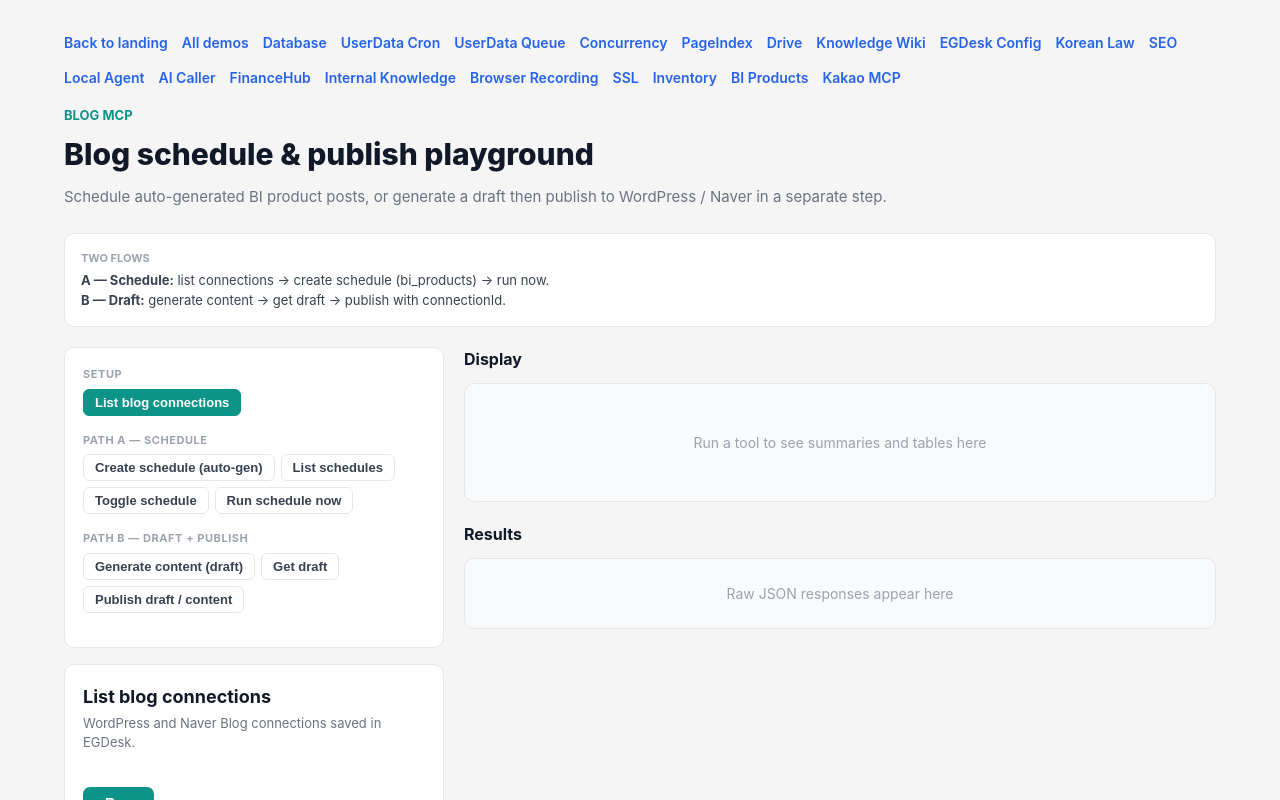
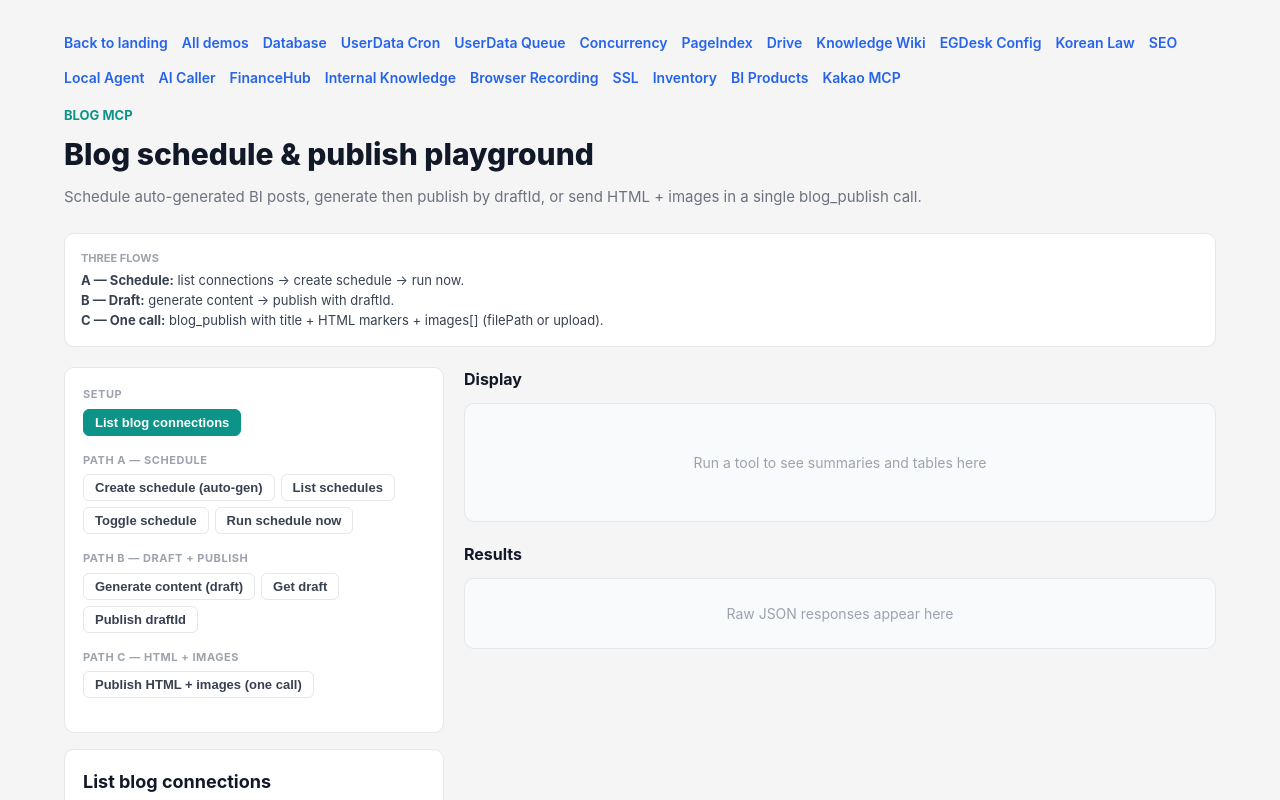
Before and after one commit to minseochh02/egdesk-system-demo, a Next.js app: page /blog-mcp in a window 1280 px wide. Shown: the top 800 px of the page. Built offline with nearby package versions, Linux system fonts and the light colour scheme.

Commit message:
Add Path C blog publish demo for HTML and images in one call.
Extend the Blog MCP playground with inline marker + images workflow, image table output, and helperName-based tool selection.

Co-authored-by: Cursor <cursoragent@cursor.com>

```diff
--- a/app/blog-mcp/page.tsx
+++ b/app/blog-mcp/page.tsx
@@ -6,6 +6,26 @@ import {
   playgroundStyles,
   type PlaygroundToolDef,
 } from '@/components/mcp-playground';
+
+const SAMPLE_HTML = `<h2>Why this product stands out</h2>
+<p>Opening paragraph with the core benefit for your audience.</p>
+[IMAGE:Product hero shot on a clean desk:header]
+<p>Details about how it works in daily use, with a concrete example.</p>
+[IMAGE:Close-up of key feature in use:content]
+<p>Closing call to action inviting the reader to try it.</p>`;
+
+const SAMPLE_IMAGES_JSON = `[
+  {
+    "description": "Product hero shot on a clean desk",
+    "placement": "header",
+    "filePath": "/absolute/path/to/hero.png"
+  },
+  {
+    "description": "Close-up of key feature in use",
+    "placement": "content",
+    "filePath": "/absolute/path/to/detail.png"
+  }
+]`;
 
 const TOOLS: PlaygroundToolDef[] = [
   {
@@ -141,7 +161,7 @@ const TOOLS: PlaygroundToolDef[] = [
     name: 'blog_generate_content',
     title: 'Generate content (draft)',
     description:
-      'Path B step 1 — generate a draft without publishing. Pass productName + biSnapshotId to use product tone/images.',
+      'Path B step 1 — generate a draft + local image filePaths without publishing. Pass productName + biSnapshotId to use product tone/images.',
     category: 'draft',
     fields: [
       {
@@ -173,6 +193,12 @@ const TOOLS: PlaygroundToolDef[] = [
         type: 'string',
       },
       {
+        name: 'includeContent',
+        label: 'Include full HTML in response',
+        type: 'boolean',
+        defaultValue: true,
+      },
+      {
         name: 'textModel',
         label: 'Text model (optional)',
         type: 'string',
@@ -187,7 +213,7 @@ const TOOLS: PlaygroundToolDef[] = [
   {
     name: 'blog_get_draft',
     title: 'Get draft',
-    description: 'Inspect a generated draft. Turn on includeContent for full HTML.',
+    description: 'Inspect a generated draft. Turn on includeContent for full HTML + images.',
     category: 'draft',
     fields: [
       {
@@ -207,8 +233,8 @@ const TOOLS: PlaygroundToolDef[] = [
   },
   {
     name: 'blog_publish',
-    title: 'Publish draft / content',
-    description: 'Path B step 2 — publish a draftId (or inline title+content) to WordPress or Naver.',
+    title: 'Publish draftId',
+    description: 'Path B step 2 — publish a stored draftId (images already on the draft).',
     category: 'draft',
     fields: [
       {
@@ -221,17 +247,8 @@ const TOOLS: PlaygroundToolDef[] = [
         name: 'draftId',
         label: 'Draft ID',
         type: 'string',
-        placeholder: 'Preferred — from Generate content',
-      },
-      {
-        name: 'title',
-        label: 'Inline title (if no draft)',
-        type: 'string',
-      },
-      {
-        name: 'content',
-        label: 'Inline HTML content (if no draft)',
-        type: 'textarea',
+        required: true,
+        placeholder: 'From Generate content',
       },
       {
         name: 'tags',
@@ -241,16 +258,89 @@ const TOOLS: PlaygroundToolDef[] = [
       },
     ],
   },
+  {
+    name: 'blog_publish',
+    title: 'Publish HTML + images (one call)',
+    description:
+      'Path C — send title, HTML with [IMAGE:…] markers, and images[] in a single blog_publish call. Upload files below or paste filePath / dataBase64 JSON.',
+    category: 'inline',
+    helperName: 'publish_with_images',
+    fields: [
+      {
+        name: 'connectionId',
+        label: 'Connection ID',
+        type: 'string',
+        required: true,
+        placeholder: 'From List blog connections',
+      },
+      {
+        name: 'title',
+        label: 'Title',
+        type: 'string',
+        required: true,
+        defaultValue: 'Demo: inline draft + images',
+      },
+      {
+        name: 'content',
+        label: 'HTML content (with markers)',
+        type: 'textarea',
+        required: true,
+        defaultValue: SAMPLE_HTML,
+        hint: 'Keep [IMAGE:description:placement] markers where images should appear between paragraphs.',
+      },
+      {
+        name: 'images',
+        label: 'Images JSON (marker order)',
+        type: 'json',
+        defaultValue: SAMPLE_IMAGES_JSON,
+        hint: 'Each item: filePath, dataBase64, or url. Order must match markers in the HTML.',
+      },
+      {
+        name: 'imageFile1',
+        label: 'Image 1 file (optional — overrides images[0])',
+        type: 'file',
+        fileDelivery: 'inline',
+        accept: 'image/*,.png,.jpg,.jpeg,.webp,.gif',
+      },
+      {
+        name: 'imageFile2',
+        label: 'Image 2 file (optional — overrides images[1])',
+        type: 'file',
+        fileDelivery: 'inline',
+        accept: 'image/*,.png,.jpg,.jpeg,.webp,.gif',
+      },
+      {
+        name: 'tags',
+        label: 'Tags',
+        type: 'string',
+        defaultValue: '#demo #blog',
+      },
+    ],
+  },
 ];
 
 const CATEGORIES = [
   { key: 'setup', label: 'Setup' },
   { key: 'schedule', label: 'Path A — Schedule' },
   { key: 'draft', label: 'Path B — Draft + publish' },
+  { key: 'inline', label: 'Path C — HTML + images' },
 ];
 
+function parseImagesJson(raw: unknown): any[] {
+  if (Array.isArray(raw)) return raw;
+  if (typeof raw === 'string' && raw.trim()) {
+    try {
+      const parsed = JSON.parse(raw);
+      return Array.isArray(parsed) ? parsed : [];
+    } catch {
+      return [];
+    }
+  }
+  return [];
+}
+
 export default function BlogMcpPlayground() {
-  const postProcessArgs = useCallback((args: Record<string, any>) => {
+  const postProcessArgs = useCallback((args: Record<string, any>, context: any) => {
     const next = { ...args };
     if (typeof next.topics === 'string' && next.topics.trim()) {
       next.topics = next.topics
@@ -260,6 +350,44 @@ export default function BlogMcpPlayground() {
     } else if (typeof next.topics === 'string') {
       delete next.topics;
     }
+
+    // Path C: merge uploaded files into images[] for a single blog_publish call
+    if (context.tool?.helperName === 'publish_with_images' || context.tool?.category === 'inline') {
+      delete next.imageFile1;
+      delete next.imageFile2;
+
+      const images = parseImagesJson(next.images);
+      const file1 = context.filePayloads?.imageFile1;
+      const file2 = context.filePayloads?.imageFile2;
+
+      if (file1?.base64) {
+        images[0] = {
+          ...(images[0] || {}),
+          description: images[0]?.description || 'Uploaded image 1',
+          placement: images[0]?.placement || 'header',
+          dataBase64: file1.base64,
+          mimeType: file1.mimeType || 'image/png',
+        };
+        delete images[0].filePath;
+      }
+      if (file2?.base64) {
+        images[1] = {
+          ...(images[1] || {}),
+          description: images[1]?.description || 'Uploaded image 2',
+          placement: images[1]?.placement || 'content',
+          dataBase64: file2.base64,
+          mimeType: file2.mimeType || 'image/png',
+        };
+        delete images[1].filePath;
+      }
+
+      if (images.length > 0) {
+        next.images = images;
+      } else {
+        delete next.images;
+      }
+    }
+
     return next;
   }, []);
 
@@ -318,8 +446,9 @@ export default function BlogMcpPlayground() {
       );
     }
 
-    if (data?.draftId || data?.schedule?.id || data?.postUrl) {
+    if (data?.draftId || data?.schedule?.id || data?.postUrl || Array.isArray(data?.images)) {
       return (
+        <div>
           <dl style={styles.kvGridStyle}>
             {data.draftId && (
               <>
@@ -331,6 +460,12 @@ export default function BlogMcpPlayground() {
               <>
                 <dt style={styles.kvTermStyle}>Title</dt>
                 <dd style={styles.kvDescStyle}>{data.title}</dd>
+              </>
+            )}
+            {typeof data.imageCount === 'number' && (
+              <>
+                <dt style={styles.kvTermStyle}>Images</dt>
+                <dd style={styles.kvDescStyle}>{data.imageCount}</dd>
               </>
             )}
             {data.schedule?.id && (
@@ -347,6 +482,12 @@ export default function BlogMcpPlayground() {
                 </dd>
               </>
             )}
+            {data.connectionType && (
+              <>
+                <dt style={styles.kvTermStyle}>Connection</dt>
+                <dd style={styles.kvDescStyle}>{data.connectionType}</dd>
+              </>
+            )}
             {data.hint && (
               <>
                 <dt style={styles.kvTermStyle}>Next</dt>
@@ -360,6 +501,39 @@ export default function BlogMcpPlayground() {
               </>
             )}
           </dl>
+
+          {Array.isArray(data.images) && data.images.length > 0 && (
+            <div style={{ marginTop: 16 }}>
+              <div style={styles.miniLabelStyle}>Images (marker order)</div>
+              <div style={styles.tableWrapStyle}>
+                <table style={styles.tableStyle}>
+                  <thead>
+                    <tr>
+                      <th style={styles.thStyle}>#</th>
+                      <th style={styles.thStyle}>Placement</th>
+                      <th style={styles.thStyle}>Description</th>
+                      <th style={styles.thStyle}>filePath / url</th>
+                    </tr>
+                  </thead>
+                  <tbody>
+                    {data.images.map((img: any, i: number) => (
+                      <tr key={img.uuid || i}>
+                        <td style={styles.tdStyle}>{img.index ?? i}</td>
+                        <td style={styles.tdStyle}>{img.placement || '—'}</td>
+                        <td style={styles.tdStyle}>{img.description || '—'}</td>
+                        <td style={styles.tdStyle}>
+                          <code style={styles.inlineCodeStyle}>
+                            {img.filePath || img.url || '—'}
+                          </code>
+                        </td>
+                      </tr>
+                    ))}
+                  </tbody>
+                </table>
+              </div>
+            </div>
+          )}
+        </div>
       );
     }
 
@@ -369,10 +543,11 @@ export default function BlogMcpPlayground() {
   const sessionBar = (
     <div style={playgroundStyles.sessionBarStyle}>
       <div style={{ flex: 1 }}>
-        <div style={playgroundStyles.miniLabelStyle}>Two flows</div>
+        <div style={playgroundStyles.miniLabelStyle}>Three flows</div>
         <p style={{ fontSize: 13, color: '#374151', margin: '4px 0 0', lineHeight: 1.55 }}>
-          <strong>A — Schedule:</strong> list connections → create schedule (bi_products) → run now.<br />
-          <strong>B — Draft:</strong> generate content → get draft → publish with connectionId.
+          <strong>A — Schedule:</strong> list connections → create schedule → run now.<br />
+          <strong>B — Draft:</strong> generate content → publish with draftId.<br />
+          <strong>C — One call:</strong> blog_publish with title + HTML markers + images[] (filePath or upload).
         </p>
       </div>
     </div>
@@ -383,7 +558,7 @@ export default function BlogMcpPlayground() {
       currentHref="/blog-mcp"
       eyebrow="Blog MCP"
       title="Blog schedule & publish playground"
-      subtitle="Schedule auto-generated BI product posts, or generate a draft then publish to WordPress / Naver in a separate step."
+      subtitle="Schedule auto-generated BI posts, generate then publish by draftId, or send HTML + images in a single blog_publish call."
       apiPath="/api/blog"
       tools={TOOLS}
       categories={CATEGORIES}
--- a/app/page.tsx
+++ b/app/page.tsx
@@ -20,7 +20,7 @@ export default function Home() {
         <p style={introStyle}>
           This workspace shows the generated EGDesk integration surface: database helpers, UserData cron jobs, PageIndex,
           Gemini key config, Korean law, SEO, local agent AI, FinanceHub, internal knowledge, browser recording, SSL,
-          inventory scanner setup, BI product catalog, blog schedule/publish, and Kakao MCP helpers.
+          inventory scanner setup, BI product catalog, blog schedule/publish (including HTML + images in one call), and Kakao MCP helpers.
         </p>
       </section>
 
--- a/components/mcp-playground.tsx
+++ b/components/mcp-playground.tsx
@@ -251,9 +251,13 @@ export function McpPlayground({
   renderRunActions,
   onFieldValuesChange,
 }: McpPlaygroundProps) {
-  const [selectedToolName, setSelectedToolName] = useState(() => tools[0]?.name ?? '');
+  const toolSelectKey = (tool: PlaygroundToolDef) => tool.helperName || tool.name;
+
+  const [selectedToolName, setSelectedToolName] = useState(
+    () => (tools[0] ? toolSelectKey(tools[0]) : ''),
+  );
   const selectedTool = useMemo(
-    () => tools.find(t => t.name === selectedToolName) ?? tools[0],
+    () => tools.find(t => toolSelectKey(t) === selectedToolName) ?? tools[0],
     [tools, selectedToolName],
   );
   const [fieldValues, setFieldValues] = useState<Record<string, string>>({});
@@ -277,8 +281,8 @@ export function McpPlayground({
   }, [currentHref]);
 
   useEffect(() => {
-    if (tools.length > 0 && !tools.some(t => t.name === selectedToolName)) {
-      setSelectedToolName(tools[0].name);
+    if (tools.length > 0 && !tools.some(t => toolSelectKey(t) === selectedToolName)) {
+      setSelectedToolName(toolSelectKey(tools[0]));
     }
   }, [tools, selectedToolName]);
 
@@ -508,11 +512,11 @@ export function McpPlayground({
                   <div style={toolTabGridStyle}>
                     {catTools.map(tool => (
                       <button
-                        key={tool.name}
-                        onClick={() => setSelectedToolName(tool.name)}
+                        key={toolSelectKey(tool)}
+                        onClick={() => setSelectedToolName(toolSelectKey(tool))}
                         style={{
                           ...toolTabStyle,
-                          ...(selectedTool.name === tool.name ? activeTabStyle : {}),
+                          ...(toolSelectKey(selectedTool) === toolSelectKey(tool) ? activeTabStyle : {}),
                         }}
                       >
                         {tool.title}
--- a/lib/demo-pages.ts
+++ b/lib/demo-pages.ts
@@ -135,7 +135,7 @@ export const DEMO_PAGES: DemoPageLink[] = [
   },
   {
     title: 'Blog MCP',
-    description: 'Schedule auto-gen BI product posts, or generate a draft then publish to WordPress / Naver separately.',
+    description: 'Schedule auto-gen BI posts, generate then publish by draftId, or send HTML + images in one blog_publish call.',
     href: '/blog-mcp',
     eyebrow: 'Blog automation',
     items: ['blog_schedule_create', 'blog_generate_content', 'blog_publish'],
```
Lines whose indentation alone changed are shown as unchanged.
